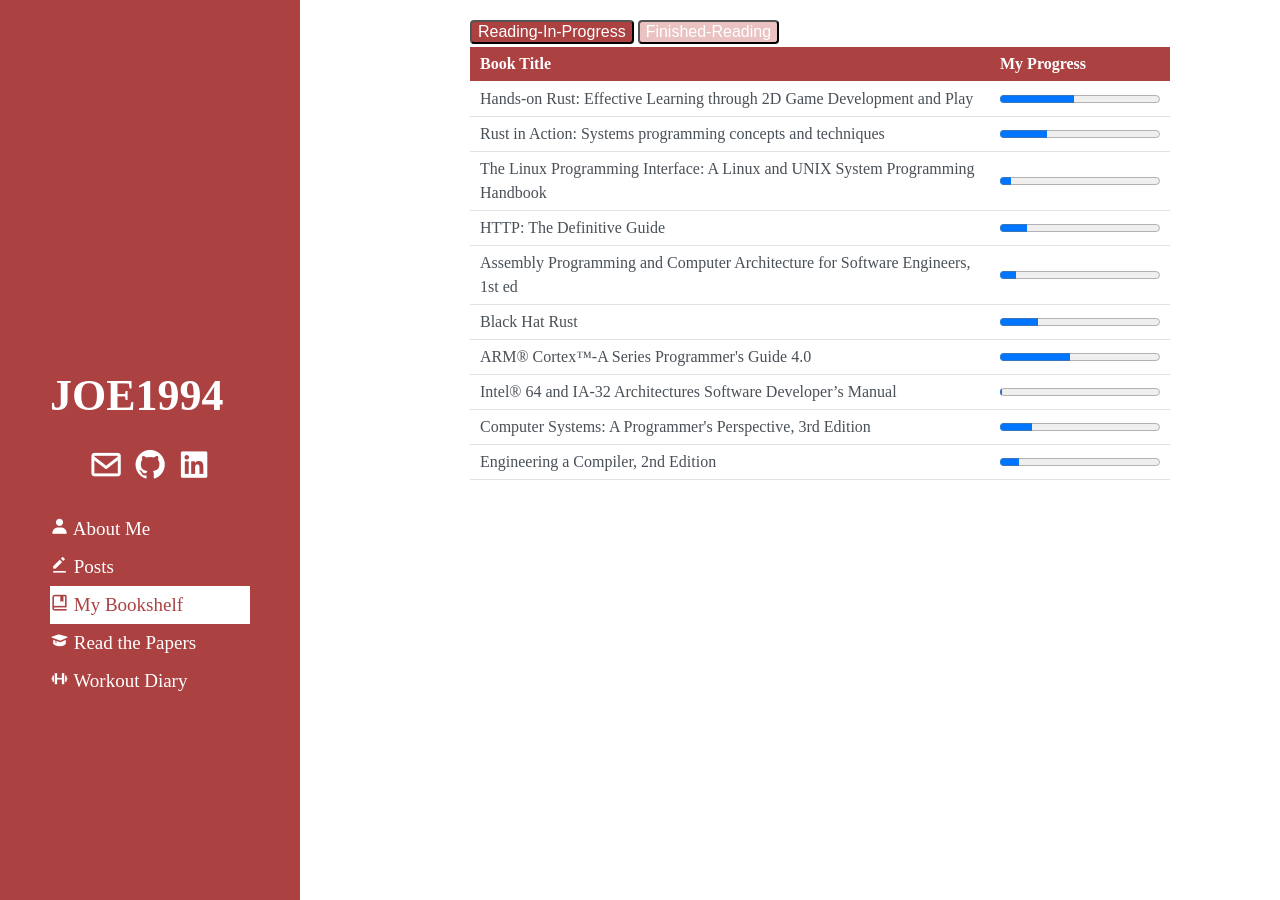
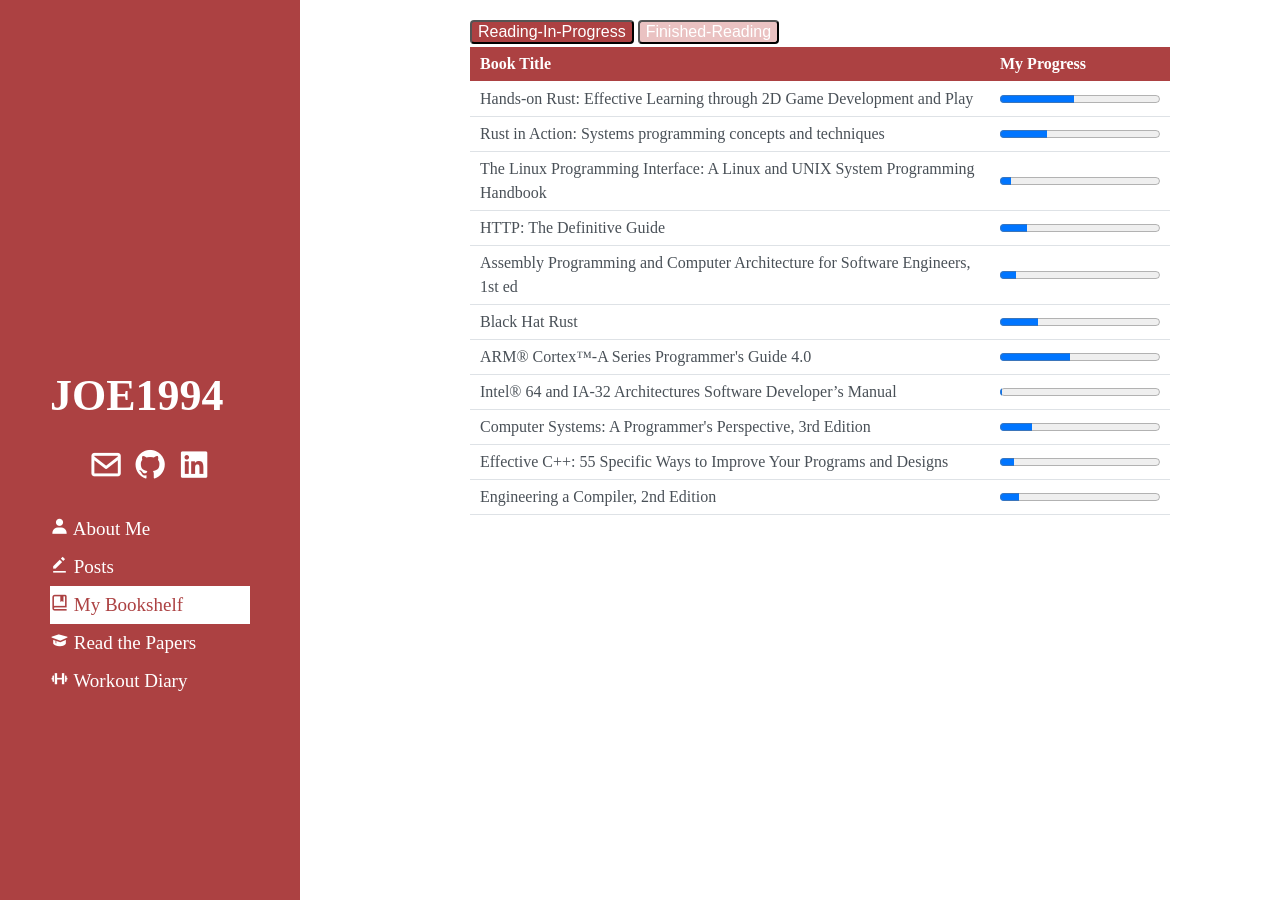
Before and after one commit to JOE1994/JOE1994.github.io, a Jekyll site: the page built from bookshelf.html, in a window 1280 px wide. Built offline with Jekyll 4.4.1, drawn with Linux system fonts in a browser that asks for light colours; some web fonts are replaced.

Commit message:
[book] Effective c++ book begin

```diff
--- a/_data/bookshelf_still_reading.yml
+++ b/_data/bookshelf_still_reading.yml
@@ -36,6 +36,10 @@
   progress: 231
   tot_pages: 1122
 
+- name: "Effective C++: 55 Specific Ways to Improve Your Programs and Designs"
+  progress: 30
+  tot_pages: 321
+
 - name: "Engineering a Compiler, 2nd Edition"
   progress: 99
   tot_pages: 825
```
